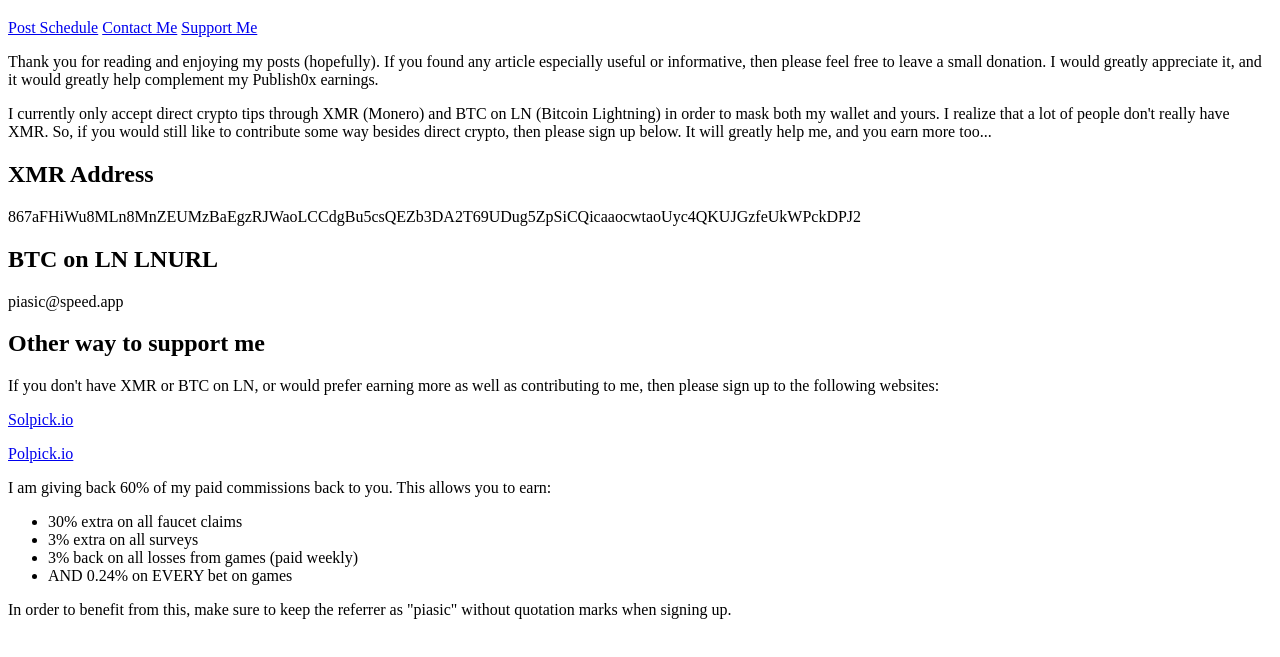
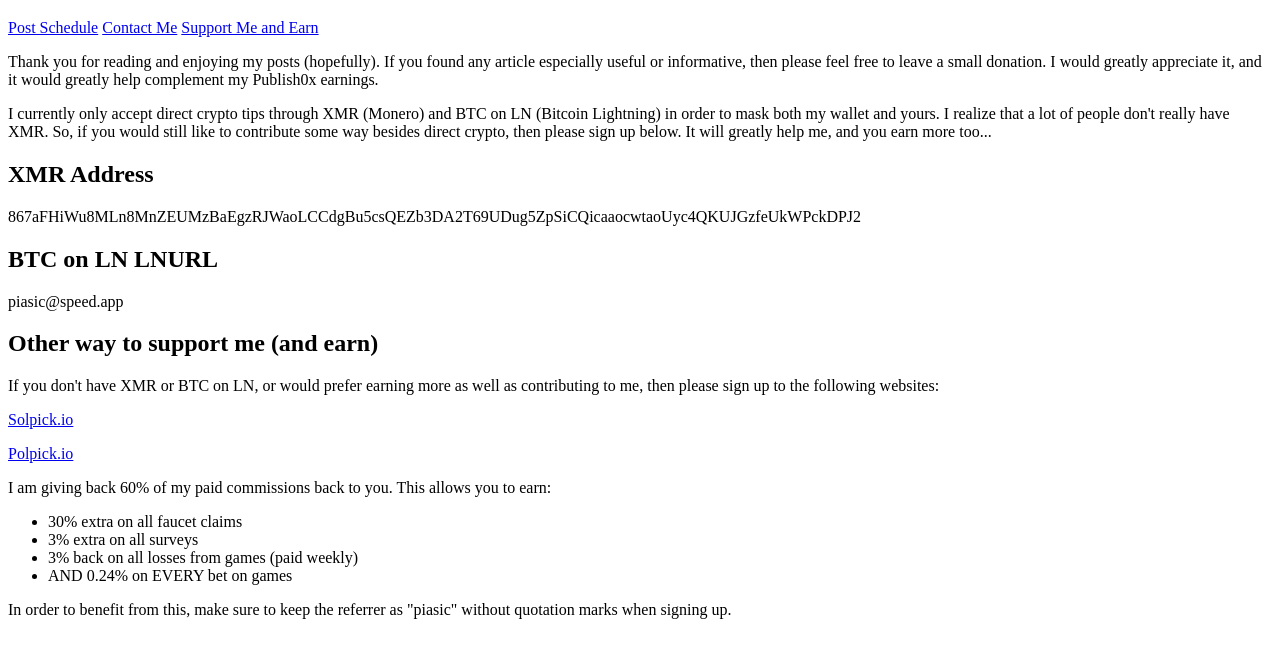
Before and after one commit to Piasicm/publish0x-schedule, a plain HTML site: page support-me.html in a window 1280 px wide. Shown: the part 61-718 px from the top of the page. Drawn offline with Linux system fonts and the light colour scheme.

Commit message:
Add clarification that users can also earn
Add clarification that users can also earn while supporting me

```diff
--- a/support-me.html
+++ b/support-me.html
@@ -11,7 +11,7 @@
         <nav class="links">
             <a href="./index.html">Post Schedule</a>
             <a href="./contact.html">Contact Me</a>
-            <a href="./support-me.html">Support Me</a>
+            <a href="./support-me.html">Support Me and Earn</a>
         </nav>
     </header>
     <body>
@@ -23,7 +23,7 @@
         <p>867aFHiWu8MLn8MnZEUMzBaEgzRJWaoLCCdgBu5csQEZb3DA2T69UDug5ZpSiCQicaaocwtaoUyc4QKUJGzfeUkWPckDPJ2</p>
         <h2>BTC on LN LNURL</h2>
         <p>piasic@speed.app<p>
-        <h2>Other way to support me</h2>
+        <h2>Other way to support me (and earn)</h2>
         <p>If you don't have XMR or BTC on LN, or would prefer earning more as well as contributing to me, then please sign up to the following websites:</p>
         <p><a href="https://solpick.io/?ref=piasic" target="_blank" ref="noopener noreferrer">Solpick.io</a></p>
         <p><a href="https://polpick.io/?ref=piasic" target="_blank" ref="noopener noreferrer">Polpick.io</a></p>
```
Also changed, not shown: contact.html (+1 -1 lines), index.html (+1 -1 lines).
